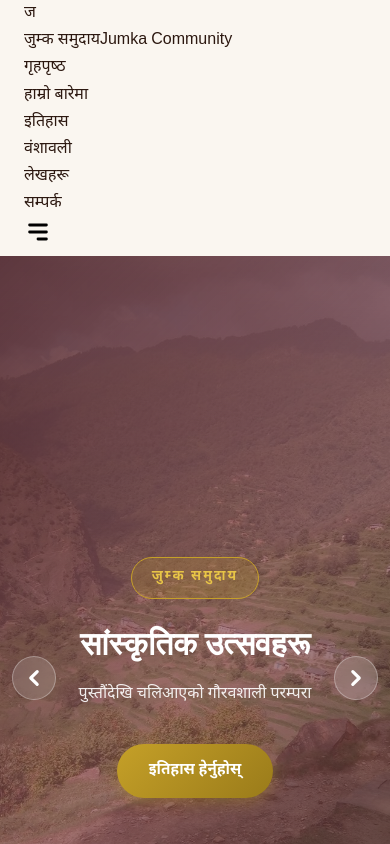
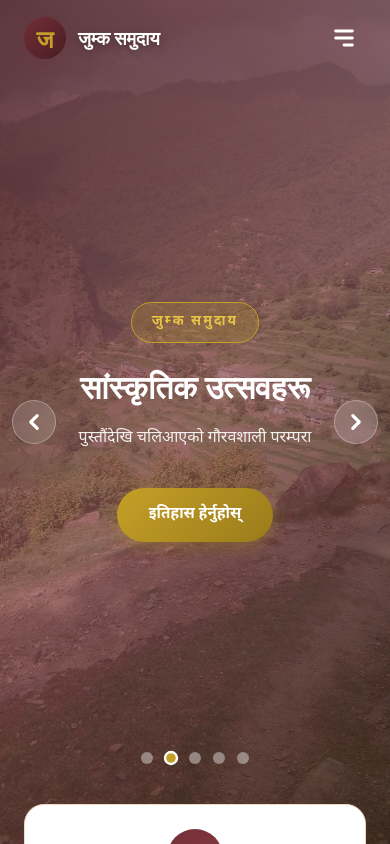
Before and after one commit to webgraph-db/jumka-web, a React (Vite) app: page / in a window 390 px wide. Shown: the top 844 px of the page. Built offline with nearby package versions, Linux system fonts and the light colour scheme.

Commit message:
undo changes

```diff
--- a/src/components/Genealogy.jsx
+++ b/src/components/Genealogy.jsx
@@ -1,137 +1,66 @@
-import "./Genealogy.css";
+import './Genealogy.css'
+
+const generations = [
+  { name: 'पूर्खा पुस्ता', count: 12, period: '१८५० - १९२०' },
+  { name: 'पितृ पुस्ता', count: 28, period: '१९२० - १९७०' },
+  { name: 'वर्तमान पुस्ता', count: 85, period: '१९७० - हाल' },
+  { name: 'युवा पुस्ता', count: 120, period: '१९९० - हाल' },
+]
 
 export default function Genealogy() {
   return (
-    <section className="genealogy section" id="genealogy">
+    <section id="genealogy" className="section genealogy">
       <div className="container">
-
         <div className="section-header">
           <span className="section-tag">वंशावली</span>
-          <h2 className="section-title">जुम्का समुदायको वंशावली</h2>
+          <h2 className="section-title">हाम्रो वंश परम्परा</h2>
           <p className="section-subtitle">
-            आफ्नो पुर्खादेखि वर्तमान पुस्तासम्मको परिवारिक सम्बन्ध हेर्नुहोस्।
+            पुस्तौंदेखि चलिआएको वंशावली र हाम्रा पूर्खाहरूको सम्मान
           </p>
         </div>
 
-        <div className="tree">
+        <div className="genealogy__tree">
+          <div className="genealogy__root">
+            <div className="genealogy__root-node">
+              <span className="genealogy__root-icon">🌳</span>
+              <h3>जुम्क वंश</h3>
+              <p>मूल वंश</p>
+            </div>
+          </div>
 
-          {/* Root */}
-          <ul>
-            <li>
-
-              <div className="person root">
-                <div className="avatar">👑</div>
-                <h3>वेले पुन</h3>
-                <p>मूल पुर्खा</p>
+          <div className="genealogy__branches">
+            {generations.map((gen, index) => (
+              <div key={gen.name} className="genealogy__branch" style={{ animationDelay: `${index * 0.15}s` }}>
+                <div className="genealogy__connector" />
+                <div className="genealogy__card">
+                  <span className="genealogy__count">{gen.count}</span>
+                  <h4>{gen.name}</h4>
+                  <p>{gen.period}</p>
+                </div>
               </div>
-
-              <ul>
-
-                {/* Son 1 */}
-                <li>
-
-                  <div className="person">
-                    <div className="avatar">👤</div>
-                    <h4>कान्छा BK</h4>
-                    <span>पहिलो पुस्ता</span>
-                  </div>
-
-                  <ul>
-
-                    <li>
-
-                      <div className="person">
-                        <div className="avatar">👤</div>
-                        <h4>हरि BK</h4>
-                        <span>दोस्रो पुस्ता</span>
-                      </div>
-
-                      <ul>
-
-                        <li>
-
-                          <div className="person">
-                            <div className="avatar">👤</div>
-                            <h4>धरविन्द्र BK</h4>
-                            <span>तेस्रो पुस्ता</span>
-                          </div>
-
-                        </li>
-
-                        <li>
-
-                          <div className="person">
-                            <div className="avatar">👤</div>
-                            <h4>गोपाल BK</h4>
-                            <span>तेस्रो पुस्ता</span>
-                          </div>
-
-                        </li>
-
-                      </ul>
-
-                    </li>
-
-                  </ul>
-
-                </li>
-
-                {/* Son 2 */}
-
-                <li>
-
-                  <div className="person">
-                    <div className="avatar">👤</div>
-                    <h4>राम BK</h4>
-                    <span>पहिलो पुस्ता</span>
-                  </div>
-
-                  <ul>
-
-                    <li>
-
-                      <div className="person">
-                        <div className="avatar">👤</div>
-                        <h4>कृष्ण BK</h4>
-                        <span>दोस्रो पुस्ता</span>
-                      </div>
-
-                    </li>
-
-                    <li>
-
-                      <div className="person">
-                        <div className="avatar">👤</div>
-                        <h4>नवराज BK</h4>
-                        <span>दोस्रो पुस्ता</span>
-                      </div>
-
-                    </li>
-
-                  </ul>
-
-                </li>
-
-                {/* Son 3 */}
-
-                <li>
-
-                  <div className="person">
-                    <div className="avatar">👤</div>
-                    <h4>कृष्ण BK</h4>
-                    <span>पहिलो पुस्ता</span>
-                  </div>
-
-                </li>
-
-              </ul>
-
-            </li>
-          </ul>
-
+            ))}
+          </div>
         </div>
 
+        <div className="genealogy__info">
+          <div className="genealogy__info-card">
+            <h3>वंशावली अभिलेख</h3>
+            <p>
+              हाम्रो समुदायले पुस्तौंदेखि संरक्षण गरिएको विस्तृत वंशावली अभिलेख राखेको छ।
+              यो अभिलेखमा हाम्रा पूर्खाहरूको नाम, जन्म मिति, र वंश सम्बन्धको विवरण समावेश छ।
+            </p>
+            <a href="#contact" className="btn btn-outline">वंशावली हेर्नुहोस्</a>
+          </div>
+          <div className="genealogy__info-card">
+            <h3>वंश अनुसन्धान</h3>
+            <p>
+              तपाईं आफ्नो वंश सम्बन्ध खोज्न चाहनुहुन्छ? हाम्रो अभिलेख कार्यालयमा सम्पर्क
+              गर्नुहोस् र आफ्नो परिवारको इतिहास पत्ता लगाउनुहोस्।
+            </p>
+            <a href="#contact" className="btn btn-outline">अनुसन्धान अनुरोध</a>
+          </div>
+        </div>
       </div>
     </section>
-  );
+  )
 }
--- a/src/components/Header.css
+++ b/src/components/Header.css
@@ -1,196 +1,198 @@
-.genealogy{
-    background:#faf8f3;
-    padding:80px 0;
+.header {
+  position: fixed;
+  top: 0;
+  left: 0;
+  right: 0;
+  z-index: 1000;
+  padding: 16px 0;
+  transition: var(--transition);
+  background: transparent;
 }
 
-.tree{
-    display:flex;
-    justify-content:center;
-    overflow:auto;
-    padding:40px;
+.header--scrolled {
+  background: rgba(255, 255, 255, 0.95);
+  backdrop-filter: blur(12px);
+  box-shadow: var(--shadow-sm);
+  padding: 10px 0;
 }
 
-.tree ul{
-    position:relative;
-    padding-top:40px;
-    display:flex;
-    justify-content:center;
+.header__inner {
+  display: flex;
+  align-items: center;
+  justify-content: space-between;
+  gap: 24px;
 }
 
-.tree li{
-    list-style:none;
-    text-align:center;
-    position:relative;
-    padding:40px 15px 0 15px;
+.header__logo {
+  display: flex;
+  align-items: center;
+  gap: 12px;
+  z-index: 1001;
 }
 
-/* Horizontal Line */
-
-.tree li::before,
-.tree li::after{
-
-    content:'';
-    position:absolute;
-    top:0;
-    right:50%;
-    width:50%;
-    height:2px;
-    background:#b08d57;
-
+.header__logo-icon {
+  width: 48px;
+  height: 48px;
+  border-radius: 50%;
+  background: linear-gradient(135deg, var(--maroon), var(--maroon-dark));
+  display: flex;
+  align-items: center;
+  justify-content: center;
+  box-shadow: 0 4px 12px rgba(114, 47, 55, 0.3);
+  transition: var(--transition);
 }
 
-.tree li::after{
-
-    right:auto;
-    left:50%;
-    border-left:2px solid #b08d57;
-
+.header__logo-icon span {
+  font-family: var(--font-display);
+  font-size: 1.5rem;
+  font-weight: 700;
+  color: var(--gold);
 }
 
-.tree li:only-child::before,
-.tree li:only-child::after{
-
-    display:none;
-
+.header__logo:hover .header__logo-icon {
+  transform: rotate(-8deg) scale(1.05);
 }
 
-.tree li:first-child::before{
-
-    display:none;
-
+.header__logo-text {
+  display: flex;
+  flex-direction: column;
 }
 
-.tree li:last-child::after{
-
-    width:0;
-
+.header__logo-title {
+  font-family: var(--font-display);
+  font-size: 1.15rem;
+  font-weight: 700;
+  color: var(--maroon);
+  line-height: 1.2;
 }
 
-.tree ul ul::before{
-
-    content:'';
-    position:absolute;
-    top:0;
-    left:50%;
-    width:2px;
-    height:40px;
-    background:#b08d57;
-
+.header:not(.header--scrolled) .header__logo-title {
+  color: var(--white);
+  text-shadow: 0 2px 8px rgba(0, 0, 0, 0.3);
 }
 
-/* Person Card */
-
-.person{
-
-    min-width:170px;
-    background:white;
-    border:2px solid #d9c9a6;
-    border-radius:16px;
-    padding:20px;
-    transition:.3s;
-    cursor:pointer;
-    box-shadow:0 8px 20px rgba(0,0,0,.08);
-
+.header__logo-sub {
+  font-size: 0.7rem;
+  color: var(--gold);
+  letter-spacing: 1px;
+  text-transform: uppercase;
 }
 
-.person:hover{
-
-    transform:translateY(-8px);
-    border-color:#8b1e2d;
-    box-shadow:0 15px 40px rgba(0,0,0,.18);
-
+.header:not(.header--scrolled) .header__logo-sub {
+  color: var(--gold-light);
 }
 
-.root{
-
-    background:linear-gradient(135deg,#7b1026,#a32135);
-    color:white;
-    border:none;
-
+.header__nav-list {
+  display: flex;
+  align-items: center;
+  gap: 8px;
 }
 
-.root h3{
-
-    color:#ffd86b;
-
+.header__nav-link {
+  display: block;
+  padding: 10px 18px;
+  font-size: 0.95rem;
+  font-weight: 500;
+  color: var(--text-dark);
+  border-radius: 50px;
+  transition: var(--transition);
+  position: relative;
 }
 
-.avatar{
-
-    width:60px;
-    height:60px;
-    margin:auto;
-    border-radius:50%;
-    background:#f3e2b5;
-    color:#7b1026;
-    display:flex;
-    align-items:center;
-    justify-content:center;
-    font-size:28px;
-    margin-bottom:15px;
-
+.header:not(.header--scrolled) .header__nav-link {
+  color: var(--white);
 }
 
-.person h3,
-.person h4{
-
-    margin-bottom:8px;
-
+.header__nav-link:hover {
+  background: rgba(197, 160, 40, 0.15);
+  color: var(--gold-dark);
 }
 
-.person span,
-.person p{
-
-    color:#666;
-    font-size:14px;
-
+.header:not(.header--scrolled) .header__nav-link:hover {
+  background: rgba(255, 255, 255, 0.15);
+  color: var(--gold-light);
 }
 
-.root p{
-
-    color:white;
-
+.header--scrolled .header__nav-link:hover {
+  color: var(--maroon);
 }
 
-/* Responsive */
-
-@media(max-width:992px){
-
-.tree{
-
-justify-content:flex-start;
-
+.header__toggle {
+  display: none;
+  z-index: 1001;
+  color: var(--maroon);
+  padding: 8px;
+  border-radius: var(--radius-sm);
+  transition: var(--transition);
 }
 
-.person{
-
-min-width:150px;
-
+.header:not(.header--scrolled) .header__toggle {
+  color: var(--white);
 }
 
+.header__overlay {
+  display: none;
 }
 
-@media(max-width:768px){
+@media (max-width: 900px) {
+  .header__toggle {
+    display: flex;
+    align-items: center;
+    justify-content: center;
+  }
 
-.tree{
+  .header__nav {
+    position: fixed;
+    top: 0;
+    right: -100%;
+    width: min(320px, 85vw);
+    height: 100vh;
+    background: var(--white);
+    box-shadow: var(--shadow-lg);
+    padding: 100px 32px 32px;
+    transition: right 0.4s cubic-bezier(0.4, 0, 0.2, 1);
+    z-index: 1000;
+  }
 
-padding:20px;
+  .header__nav--open {
+    right: 0;
+  }
 
+  .header__nav-list {
+    flex-direction: column;
+    align-items: stretch;
+    gap: 4px;
+  }
+
+  .header__nav-link {
+    padding: 14px 20px;
+    font-size: 1.05rem;
+    color: var(--text-dark) !important;
+    border-radius: var(--radius-sm);
+  }
+
+  .header__nav-link:hover {
+    background: var(--beige);
+    color: var(--maroon) !important;
+  }
+
+  .header__overlay {
+    display: block;
+    position: fixed;
+    inset: 0;
+    background: rgba(44, 24, 16, 0.5);
+    z-index: 999;
+    animation: fadeIn 0.3s ease;
+  }
 }
 
-.person{
+@media (max-width: 480px) {
+  .header__logo-sub {
+    display: none;
+  }
 
-min-width:130px;
-padding:15px;
-
+  .header__logo-icon {
+    width: 42px;
+    height: 42px;
+  }
 }
-
-.avatar{
-
-width:50px;
-height:50px;
-font-size:24px;
-
-}
-
-}
```
